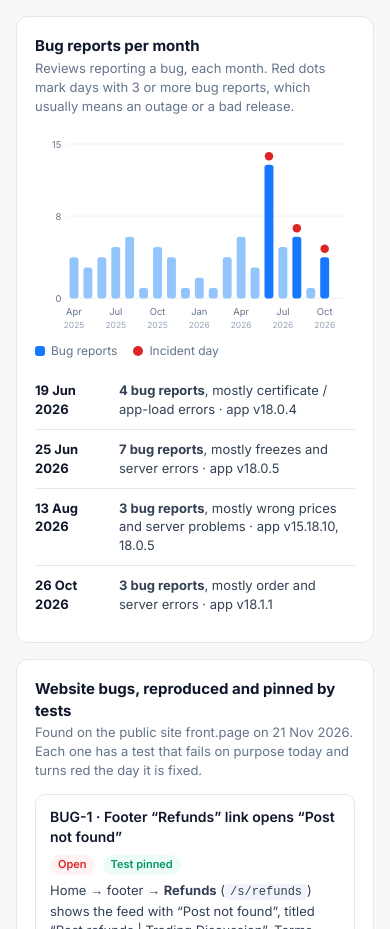
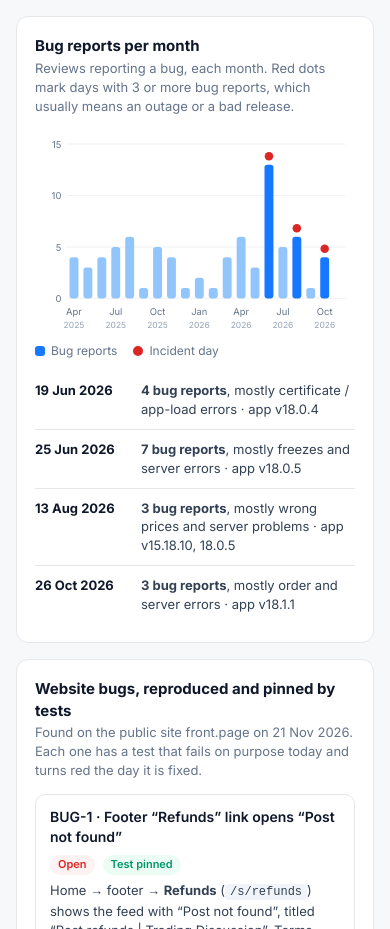
Before and after one commit to techi101/frontpage-qa-radar, a plain HTML site: page demo/index.html in a window 390 px wide. Shown: the part 1426-2355 px from the top of the page. Drawn offline with Linux system fonts and the light colour scheme.

Commit message:
Dashboard: even y-axis ticks, one-line incident dates on mobile
Co-Authored-By: Claude Opus 5.5 <noreply@anthropic.com>

```diff
--- a/demo/index.html
+++ b/demo/index.html
@@ -49,7 +49,7 @@ svg text{font-family:Inter,system-ui,sans-serif}
 .notes li{margin:6px 0;color:#334155}
 footer{color:var(--muted);font-size:12px;margin:22px 0 8px}
 @media (max-width:980px){nav{display:none}.wrap{background:none}.grid{grid-template-columns:1fr}.kpis{grid-template-columns:repeat(2,minmax(0,1fr))}}
-@media (max-width:520px){main{padding:16px}.top{padding:0 16px}.badges,.crumb{display:none}.kpi .v{font-size:20px}h1{font-size:19px}.inc .d{width:74px}}
+@media (max-width:520px){main{padding:16px}.top{padding:0 16px}.badges,.crumb{display:none}.kpi .v{font-size:20px}h1{font-size:19px}.inc .d{width:96px}}
 </style>
 </head>
 <body>
@@ -133,10 +133,10 @@ document.getElementById('issueList').innerHTML = bt.map(([k, c]) => `<div class=
 // chart
 (function () {
   const m = D.monthly, narrow = innerWidth < 520, W = narrow ? 340 : 480, H = 220, Lp = 34, R = 10, T = 16, B = 40;
-  const ymax = Math.max(...m.map(r => r.bug_reports)) + 2, bw = (W - Lp - R) / m.length;
+  const raw = Math.max(...m.map(r => r.bug_reports)) + 2, step = raw <= 10 ? 2 : 5, ymax = Math.ceil(raw / step) * step, bw = (W - Lp - R) / m.length;
   const Y = v => T + (1 - v / ymax) * (H - T - B);
   let s = `<svg viewBox="0 0 ${W} ${H}" width="100%" role="img" aria-label="Bug reports per month">`;
-  [0, Math.round(ymax / 2), ymax].forEach(v => s += `<line x1="${Lp}" x2="${W - R}" y1="${Y(v)}" y2="${Y(v)}" stroke="#eef0f3"/><text x="${Lp - 6}" y="${Y(v) + 4}" font-size="10" fill="#64748b" text-anchor="end">${v}</text>`);
+  Array.from({ length: ymax / step + 1 }, (_, i) => i * step).forEach(v => s += `<line x1="${Lp}" x2="${W - R}" y1="${Y(v)}" y2="${Y(v)}" stroke="#eef0f3"/><text x="${Lp - 6}" y="${Y(v) + 4}" font-size="10" fill="#64748b" text-anchor="end">${v}</text>`);
   const incMonths = new Set(D.incidents.map(i => i.day.slice(0, 7)));
   m.forEach((r, i) => {
     const x = Lp + i * bw + bw * 0.18, w = bw * 0.64;
```
Also changed, not shown: demo/screenshots/dashboard_1440.png, demo/screenshots/dashboard_390.png.
